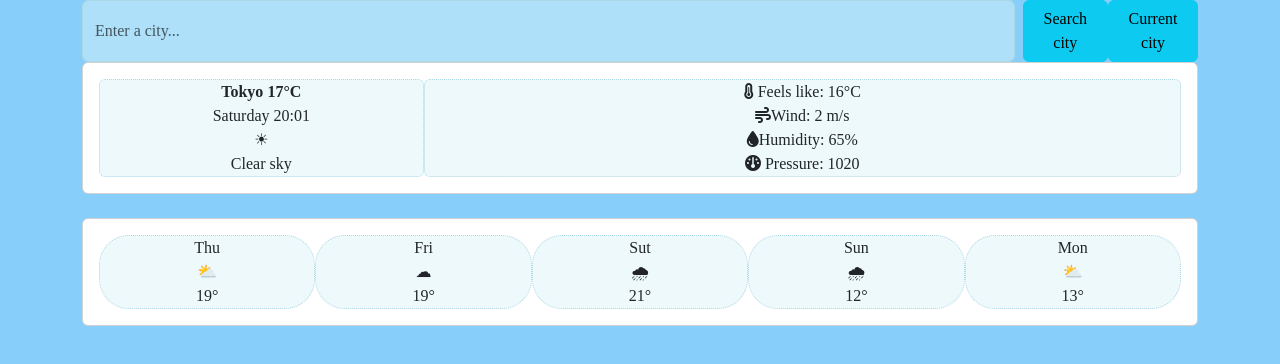
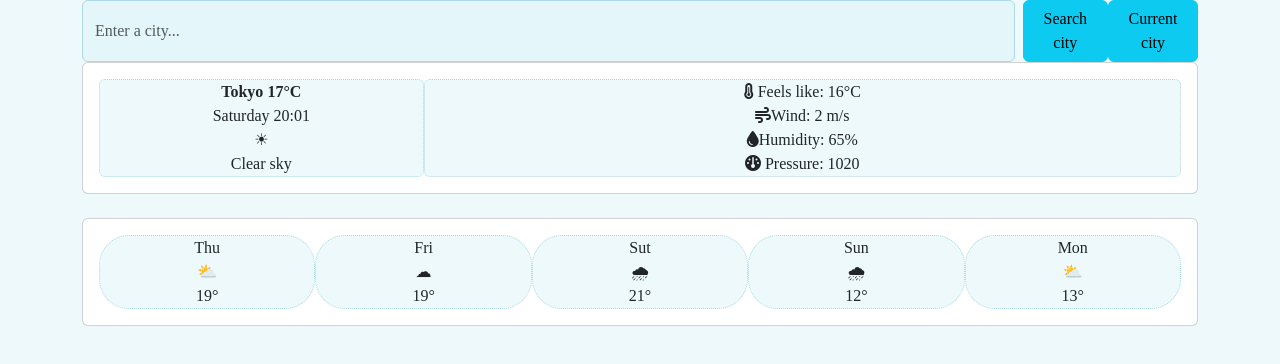
Before and after one commit to Ksenya25/my-app, a website built with Parcel: page index.html in a window 1280 px wide. Built offline with nearby package versions, Linux system fonts and the light colour scheme; no server answers.

Commit message:
update style.css

```diff
--- a/src/styles.css
+++ b/src/styles.css
@@ -1,6 +1,6 @@
 body {
   font-family: "PT Mono";
-  background-color: lightskyblue;
+  background-color: #edf9fb;
 }
 .details,
 .main-city,
```
